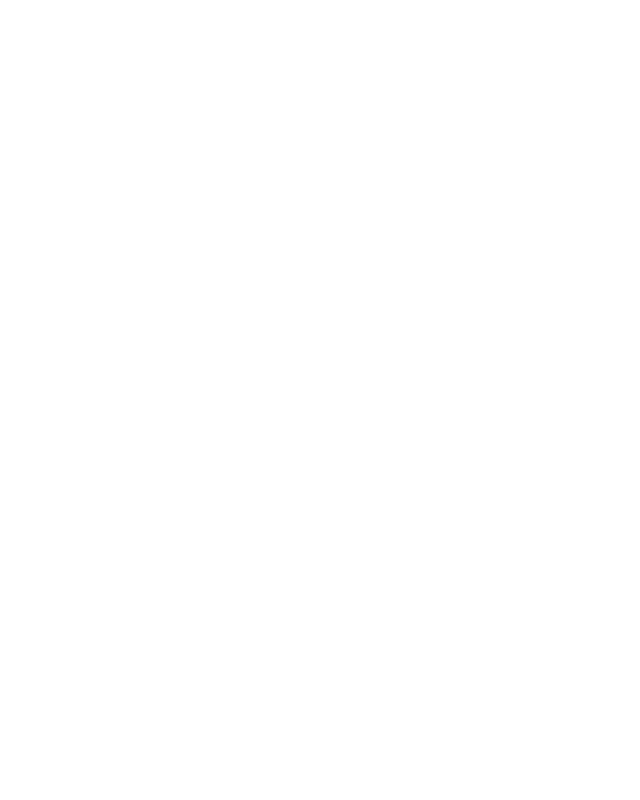
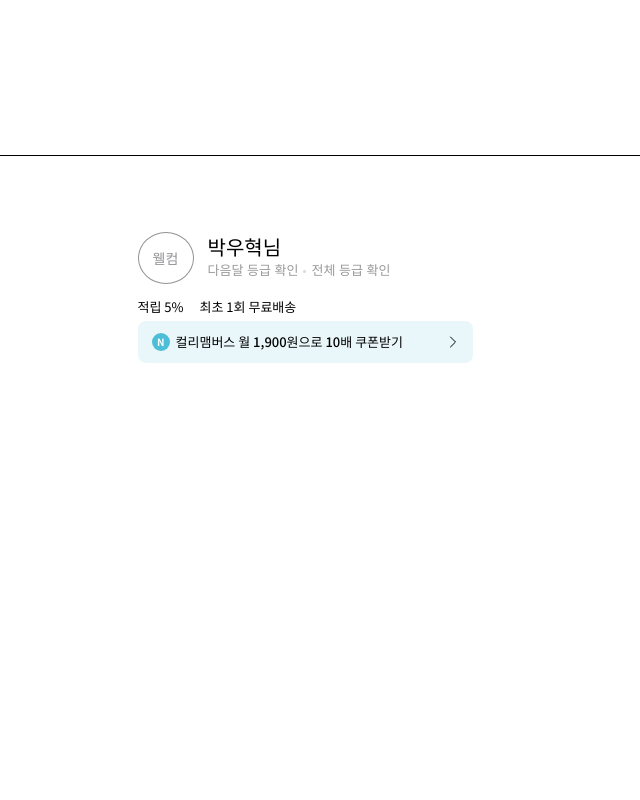
Before and after one commit to super-coding-3/super-kurly, a React (Create React App) app: page /productSellList in a window 1280 px wide. Before the commit this address had no page. Shown: the top 800 px of the page, without its empty margins (0-640 px from the left). Built offline with nearby package versions, Linux system fonts and the light colour scheme.

Commit message:
[feature]내판매상품목록페이지추가

```diff
--- a/package.json
+++ b/package.json
@@ -10,10 +10,11 @@
     "@types/node": "^16.18.96",
     "@types/react": "^18.2.79",
     "@types/react-dom": "^18.2.25",
+    "@types/react-router-dom": "^5.3.3",
     "formik": "^2.4.5",
     "react": "^18.2.0",
     "react-dom": "^18.2.0",
-    "react-router-dom": "^6.22.3",
+    "react-router-dom": "^6.23.0",
     "react-scripts": "5.0.1",
     "styled-components": "^6.1.8",
     "typescript": "^4.9.5",
--- a/src/App.tsx
+++ b/src/App.tsx
@@ -1,6 +1,7 @@
 import React from "react";
 import { Routes, Route } from "react-router-dom";
 import Goods from "./page/Goods";
+import ProductSellList from "./components/goods/ProductsSellList/ProductSellList";
 
 const App: React.FC = () => {
   return (
@@ -9,6 +10,7 @@
       {/* <Header /> */}
       <Routes>
         <Route path="/goods" element={<Goods />} />
+        <Route path="/productSellList" element={<ProductSellList/>} />
         {/* 각자 완성한 페이지 path 및 element 삽입 */}
       </Routes>
     </div>
--- /dev/null
+++ b/src/components/goods/ProductsSellList/ProductSellList.tsx
@@ -0,0 +1,237 @@
+import React from "react";
+import styled from "styled-components";
+
+const ProductSellList: React.FC = () => {
+  return (
+    <div>
+      <NavDivs></NavDivs>
+      <BodyDivs>
+        <InfoListDiv>
+          <InfoListDivs>
+            <InfoDivs>
+              <MyAccountDiv>
+                <LevelDiv>웰컴</LevelDiv>
+                <NameDiv>
+                  <NameStrong>박우혁님</NameStrong>
+                  <GradeConfirmDiv>
+                    <GradeButton>다음달 등급 확인</GradeButton>
+                    <GradeSpan></GradeSpan>
+                    <GradeButton>전체 등급 확인</GradeButton>
+                  </GradeConfirmDiv>
+                </NameDiv>
+              </MyAccountDiv>
+              <CurlyBannerDiv>
+                <CurlyP>적립 5% </CurlyP>
+                <CurlyP>최초 1회 무료배송</CurlyP>
+                <CurlyBannerA href="https://www.kurly.com/member/membership">
+                  <CurlyBannerAdiv>
+                    <CurlyBannerAspan>N</CurlyBannerAspan>
+                    컬리맴버스 월 1,900원으로 10배 쿠폰받기
+                  </CurlyBannerAdiv>
+                  <svg
+                    xmlns="http://www.w3.org/2000/svg"
+                    fill="none"
+                    viewBox="0 0 24 24"
+                    stroke-width="1.5"
+                    stroke="currentColor"
+                    width="16px"
+                    height="16px"
+                  >
+                    <path
+                      stroke-linecap="round"
+                      stroke-linejoin="round"
+                      d="m8.25 4.5 7.5 7.5-7.5 7.5"
+                    />
+                  </svg>
+                </CurlyBannerA>
+              </CurlyBannerDiv>
+              <div></div>
+            </InfoDivs>
+            <MenuDivs></MenuDivs>
+            <BannerDiv></BannerDiv>
+            <OtherListDiv></OtherListDiv>
+          </InfoListDivs>
+        </InfoListDiv>
+        <SellListDiv></SellListDiv>
+      </BodyDivs>
+      <BottomDivs></BottomDivs>
+    </div>
+  );
+};
+
+export default ProductSellList;
+
+const NavDivs = styled.div`
+  width: 100%;
+  height: 156px;
+  box-sizing: border-box;
+  border-bottom: 1px solid black;
+`;
+const BodyDivs = styled.div`
+  width: 100%;
+  height: 1475.8px;
+  box-sizing: border-box;
+  display: flex;
+  align-items: flex-start;
+  justify-content: center;
+  padding: 50px 0px 80px;
+  gap: 20px;
+`;
+
+const InfoListDiv = styled.div`
+  width: 375px;
+  height: 100%;
+  box-sizing: border-box;
+`;
+const InfoListDivs = styled.div`
+  width: 375px;
+  height: 100%;
+  box-sizing: border-box;
+`;
+const InfoDivs = styled.div`
+  width: 375px;
+  height: 289.6px;
+  display: flex;
+  flex-direction: column;
+  box-sizing: border-box;
+  margin: 0px 0px 8px;
+  padding: 26px 20px 20px;
+`;
+const LevelDiv = styled.div`
+  min-width: 50px;
+  height: 50px;
+  display: flex;
+  justify-content: center;
+  align-items: center;
+  padding: 0px 2px;
+  border-radius: 100%;
+  font-weight: 500;
+  font-size: 14px;
+  border: 1px solid rgb(148, 146, 150);
+  background-color: rgb(255, 255, 255);
+  color: rgb(148, 146, 150);
+  text-align: center;
+`;
+
+const NameDiv = styled.div`
+  display: flex;
+  flex-direction: column;
+  -webkit-box-pack: center;
+  justify-content: center;
+  min-width: 50%;
+  min-height: 50px;
+  margin-left: 14px;
+`;
+const NameStrong = styled.div`
+  display: block;
+  overflow: hidden;
+  font-weight: 500;
+  font-size: 20px;
+  line-height: 28px;
+  white-space: nowrap;
+  text-overflow: ellipsis;
+`;
+const GradeConfirmDiv = styled.div`
+  display: flex;
+  align-items: center;
+`;
+const GradeButton = styled.button`
+  font-weight: 400;
+  font-size: 13px;
+  line-height: 20px;
+  color: rgb(153, 153, 153);
+  padding: 0px;
+`;
+
+const GradeSpan = styled.span`
+  width: 3px;
+  height: 3px;
+  margin: 0px 5px;
+  border-radius: 100%;
+  background-color: rgb(217, 217, 217);
+`;
+const CurlyBannerDiv = styled.div`
+  display: flex;
+  flex-wrap: wrap;
+  gap: 5px 8px;
+  padding-top: 16px;
+  a{
+    text-decoration: none;
+    color: black;
+  }
+`;
+const CurlyP = styled.p`
+  position: relative;
+  padding-right: 8px;
+  font-weight: 400;
+  font-size: 13px;
+  line-height: 18px;
+`;
+
+const CurlyBannerA = styled.a`
+  display: flex;
+  justify-content: space-between;
+  align-items: center;
+  width: 100%;
+  padding: 12px 12px 12px 14px;
+  border-radius: 8px;
+  font-weight: 500;
+  font-size: 13px;
+  line-height: 18px;
+  word-break: keep-all;
+  background-color: rgb(234, 247, 250);
+  text-decoration: none;
+`;
+
+const CurlyBannerAdiv = styled.div`
+  display: flex;
+  align-items: center;
+`;
+
+const CurlyBannerAspan = styled.span`
+  min-width: 18px;
+  height: 18px;
+  margin-right: 6px;
+  border-radius: 100%;
+  font-weight: 700;
+  font-size: 10px;
+  letter-spacing: -0.3px;
+  background-color: rgb(77, 190, 215);
+  color: rgb(255, 255, 255);
+  text-align: center;
+`;
+
+const MyAccountDiv = styled.div`
+  width: 335px;
+  height: 50px;
+  display: flex;
+`;
+
+const MenuDivs = styled.div`
+  width: 375px;
+  height: 294px;
+  box-sizing: border-box;
+  padding: 20px 25px;
+`;
+const BannerDiv = styled.div`
+  width: 375px;
+  height: 73px;
+  box-sizing: border-box;
+  padding: 0px 25px 20px;
+`;
+const OtherListDiv = styled.div`
+  width: 375px;
+  height: 681.2px;
+  box-sizing: border-box;
+  padding: 0px 25px;
+`;
+
+const SellListDiv = styled.div`
+  width: 650px;
+  height: 100%;
+`;
+const BottomDivs = styled.div`
+  width: 100%;
+  height: 534px;
+  border-top: 1px solid gray;
+`;
```
Also changed, not shown: 1 other file (tests, documents, lock files or other folders).
